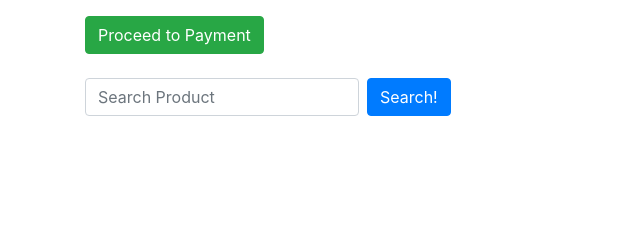
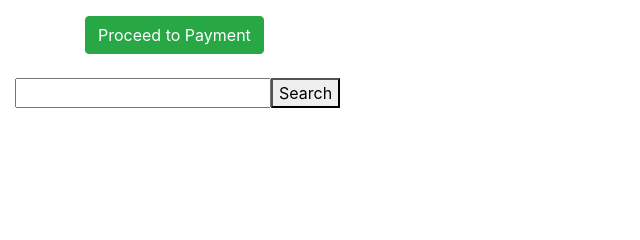
Before and after one commit to gilbert-khonstantine/OnlineTicketApp, a Flask app: template templates/cart.html in a window 1280 px wide. Shown: the part 233-473 px from the top of the page, without its empty margins (0-640 px from the left). Run offline with Flask 2, Linux system fonts and the light colour scheme; the template is opened without the code that fills it: values that come from a table or form of the project are taken from there, others are empty; data comes from the database, SQL or seed files in the repository; some libraries are stand-ins or nearby versions.

Commit message:
fix cart search

```diff
--- a/app.py
+++ b/app.py
@@ -566,8 +566,8 @@ def deduct():
     if userID!=0:
         user = User.query.get(userID)
         user_info = UserInfo.query.get(userID)
-        price = request.get_json()
-        if user_info.token - price.total_price < 0:
+        price = request.json['total_price']
+        if user_info.token - price < 0:
             return render_template('deduct.html')
         else:
             text=""
--- a/templates/cart.html
+++ b/templates/cart.html
@@ -146,12 +146,10 @@
 
 </div>
 <br />
-<div class="container">
-    <form class="form-inline" autocomplete="off" spellcheck="false" action="/results" method="POST">
-        <div class="form-group ">
-            <input class="form-control mr-sm-2" type="search" placeholder="Search Product" aria-label="Search">
-            <input type="submit" class="btn btn-primary" value="Search!" />
-        </div>
+<div class="col-12">
+    <form class="form-inline" autocomplete="off" spellcheck="false" action="/home" method="POST">
+        <input type="text" name="search">
+        <button type="submit" class="button">Search</button>
     </form>
 </div>
 
```
